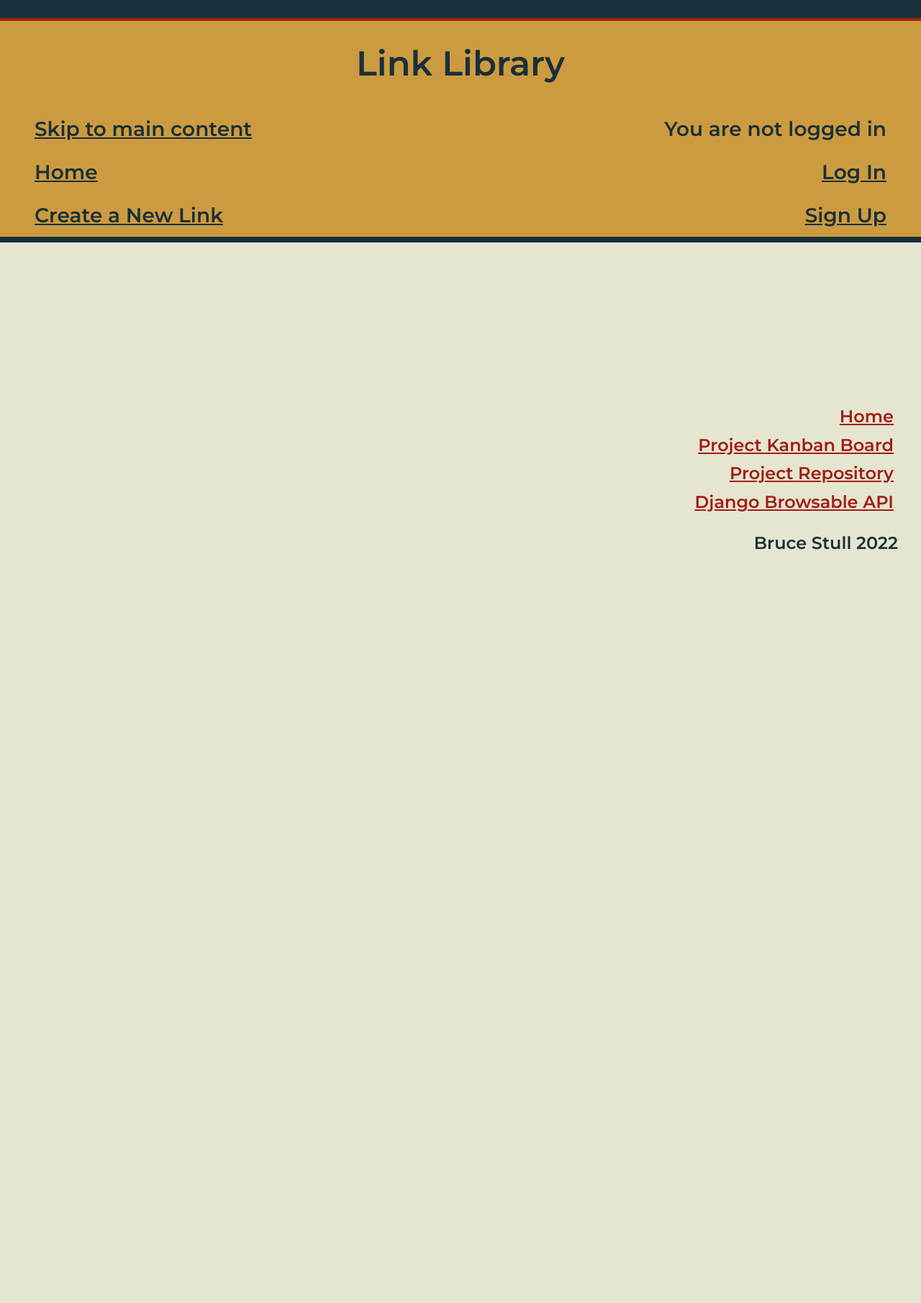
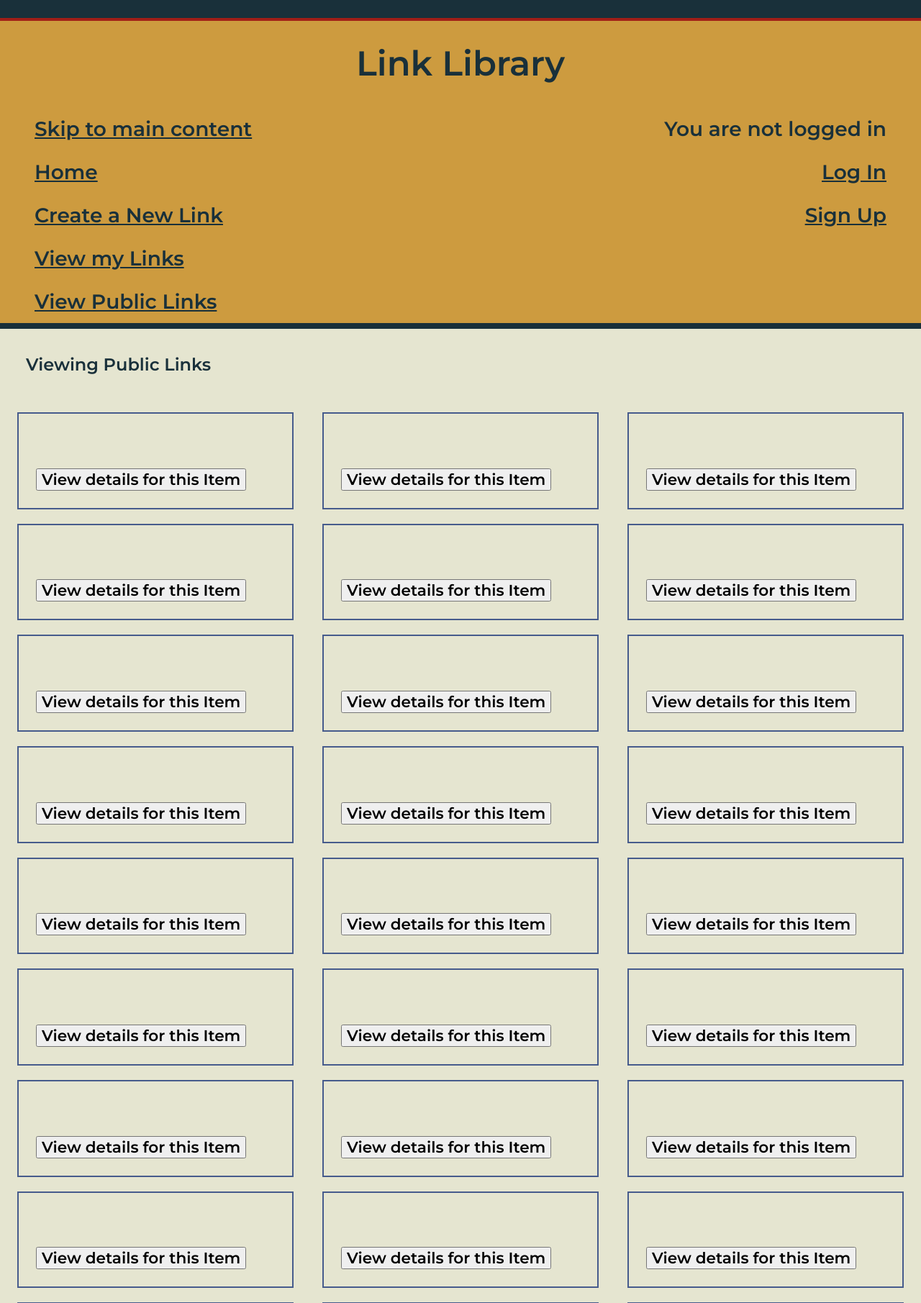
Before and after one commit to brucestull/technology-and-perceptibility, a Django app: page / in a window 1280 px wide. Shown: the top 1811 px of the page at 72% size. Before the commit the page ends 764 px from the top, so only its background shows below. Run offline with Django 3.2, Linux system fonts and the light colour scheme; data that the repository does not hold is empty.

Commit message:
Created Vue methods to load 'public' TAPs. Created links in header to load user links or public links. Need to decide a good application flow scheme.

```diff
--- a/templates/base.html
+++ b/templates/base.html
@@ -59,6 +59,18 @@
                             href="#new-url-description-input"
                             @click="showCreateNewTapInterface()">
                             Create a New Link
+                        </a>
+                        <br>
+                        <a
+                            href="#"
+                            @click="loadCurrentUser()">
+                            View my Links
+                        </a>
+                        <br>
+                        <a
+                            href="#"
+                            @click="loadPublicTaps()">
+                            View Public Links
                         </a>
                         <br>
                     </nav>
@@ -125,6 +137,8 @@
 
                 taps: [],
 
+                publicTaps: [],
+
                 hideBigList: false,
 
                 currentTap: {},
@@ -136,11 +150,32 @@
             },
 
             methods: {
+                loadPublicTaps: function() {
+                    // Temporarily clear out currentUser while working on 'public' TAP functionality.
+                    this.currentUser = {}
+                    console.log('Attempting to load public TAPs!')
+                    axios({
+                        method: 'get',
+                        url: `/api/v1/public/`,
+                    }).then(response => {
+                        console.log(`response: `, response)
+                        console.log(`response.data: `, response.data)
+                        this.publicTaps = response.data
+                    }).catch(error => {
+                        console.log(`error.response: `, error.response)
+                    })
+                },
+
+                clearPublicTaps: function() {
+                    this.publicTaps = []
+                },
+
                 loadCurrentUser: function() {
                     this.hideBigList = false
                     this.createBlockIsDisplayed = false
                     this.clearEditingCurrentTap()
                     this.clearCurrentTap()
+                    this.clearPublicTaps()
                     console.log(`Loading Current User!`)
                     axios({
                         method: 'get',
@@ -262,6 +297,7 @@
                 },
 
                 clearAllTaps: function() {
+                    this.clearPublicTaps()
                     this.clearCurrentTap()
                     this.clearEditingCurrentTap()
                 },
@@ -276,7 +312,8 @@
             // Wait until all HTML elements loaded.
             mounted: function() {
                 this.csrf_token = document.querySelector("input[name=csrfmiddlewaretoken]").value
-                this.loadCurrentUser()
+                // this.loadCurrentUser()
+                this.loadPublicTaps()
             }
         })
     </script>
--- a/templates/home.html
+++ b/templates/home.html
@@ -28,8 +28,29 @@
 <div class="where-the-taps-live">
   <h2 v-if="Object.keys(taps).length">The List of Links</h2>
   <h2 v-if="Object.keys(currentTap).length">Viewing a Single Link</h2>
+  <h2 v-if="Object.keys(publicTaps).length">Viewing Public Links</h2>
 
   <div class="all-the-taps" id="the-pages-main-content">
+
+    <template v-if="Object.keys(publicTaps).length && !hideBigList">
+      <article v-for="tap in publicTaps" class="a-tap-in-the-list">
+        <a
+          :href="tap.url"
+          v-bind:title="tap.url_label"
+          target="_blank"
+        >
+          [[ tap.url_label ]]
+        </a>
+        <br>
+        <p>[[ tap.description ]]</p>
+        <button
+          @click="loadSingleTap(tap)"
+        >
+          View details for this Item
+        </button>
+
+      </article>
+    </template>
 
     <template v-if="Object.keys(currentUser).length && !hideBigList">
       <article v-for="tap in currentUser.taps_detail" class="a-tap-in-the-list">
```
